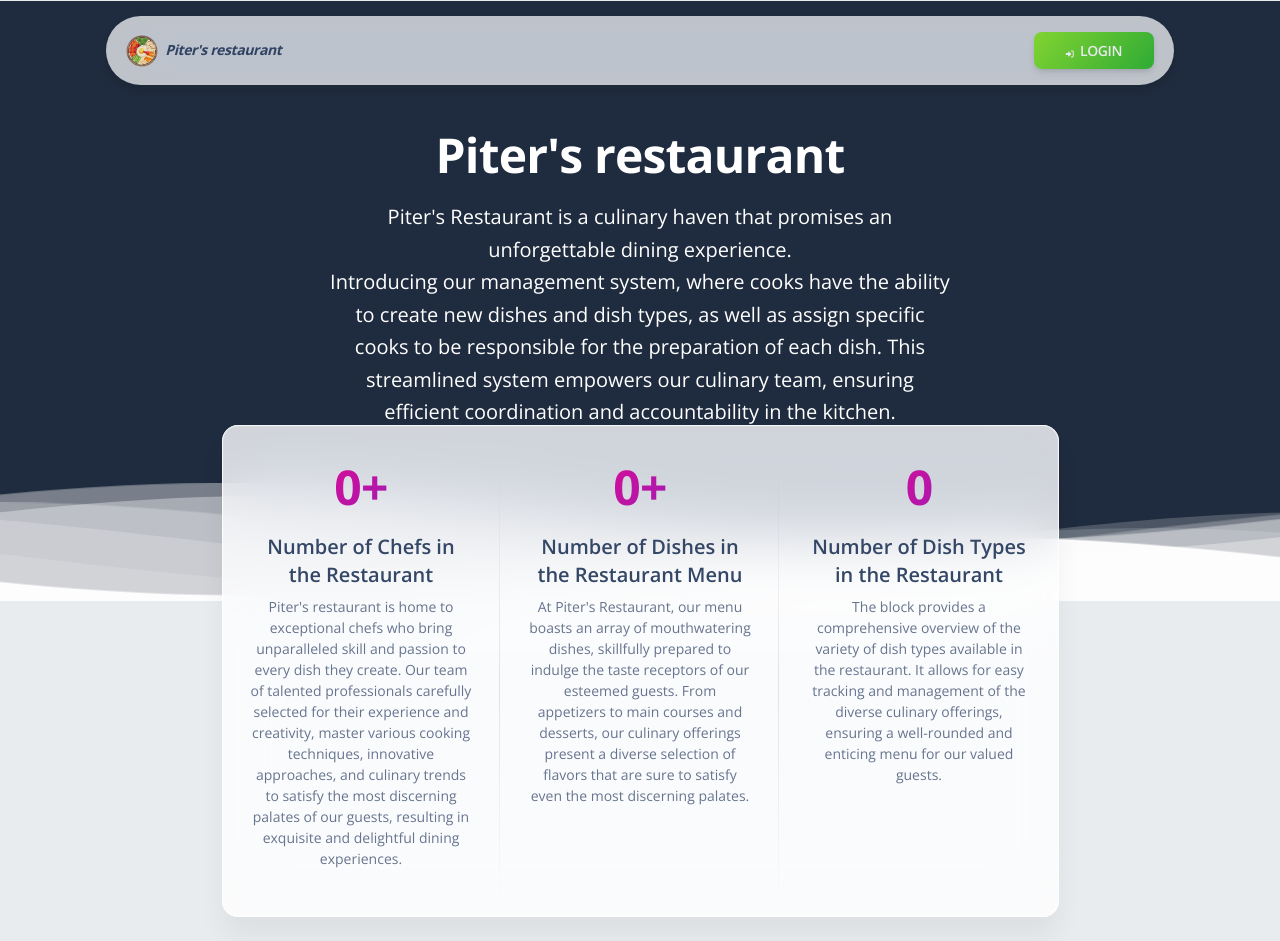
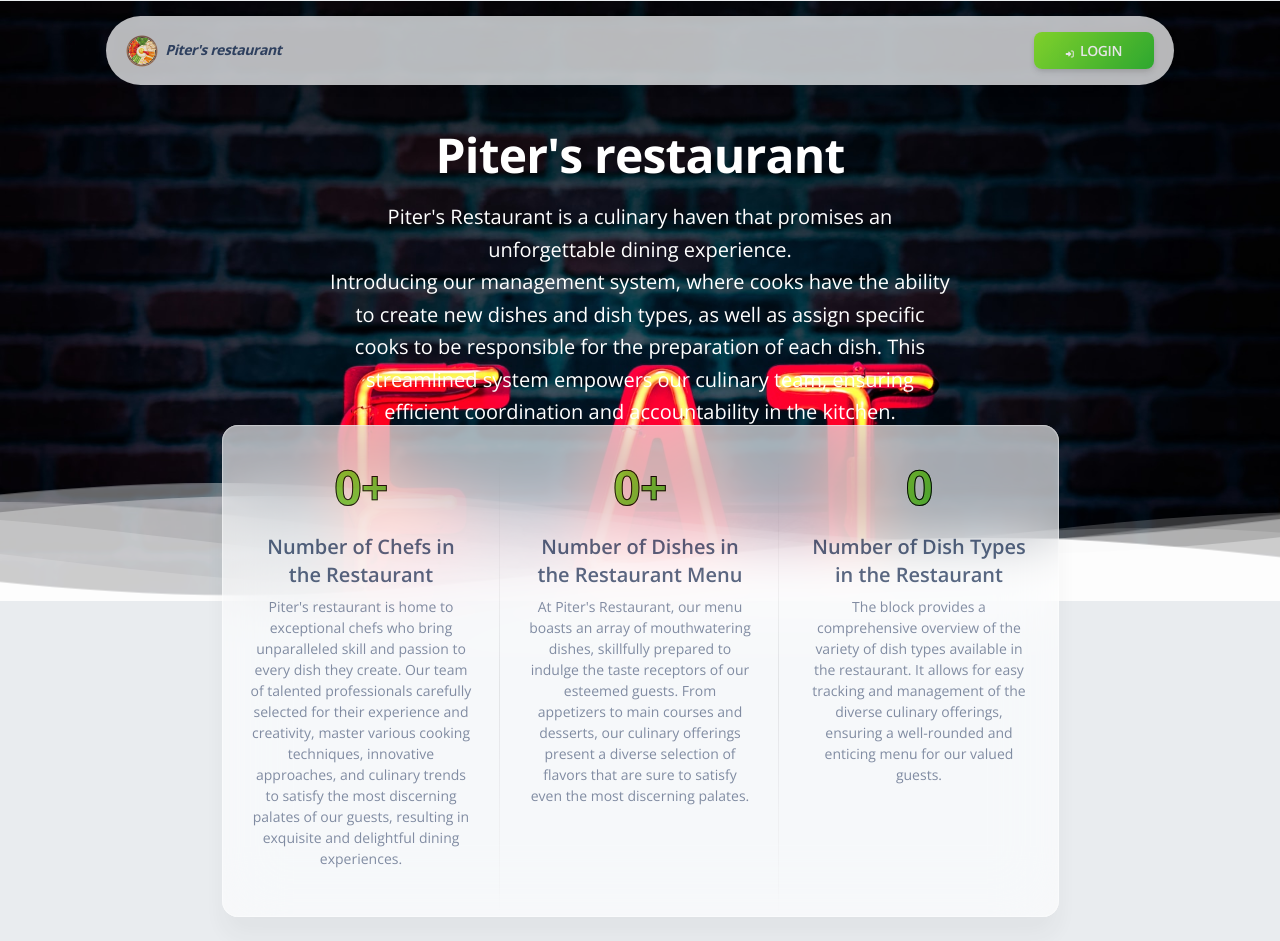
Before and after one commit to Sebshe/restaurant-kitchen-service-, a Django app: page / in a window 1280 px wide. Run offline with Django 4.2, Linux system fonts and the light colour scheme; data that the repository does not hold is empty; some libraries are stand-ins or nearby versions.

Commit message:
Added styles to index.html

```diff
--- a/templates/kitchen_service/index.html
+++ b/templates/kitchen_service/index.html
@@ -13,7 +13,7 @@
 
 <header class="header-2">
   <div class="page-header min-vh-75 relative py-xl-8"
-       style="background-color: #1f2b3e">
+       style="background-image: url('{% static 'img/back_main.jpg' %}')">
     <div class="container">
       <div class="row">
         <div class="col-lg-7 text-center mx-auto">
@@ -56,11 +56,11 @@
 <section class="pt-3 pb-4" id="count-stats">
   <div class="container">
     <div class="row">
-      <div class="col-lg-9 z-index-2 border-radius-xl mt-n10 mx-auto py-3 blur shadow-blur">
+      <div class="col-lg-9 z-index-2 border-radius-xl mt-n10 mx-auto py-3 blur shadow-blur opacity-8">
         <div class="row">
           <div class="col-md-4 position-relative">
             <div class="p-3 text-center">
-              <h1 class="text-gradient text-primary">
+              <h1 class="text-gradient text-success text-stroke">
                 <span id="state1">{{ cooks_count }}</span>+
               </h1>
               <h5 class="mt-3">
@@ -80,7 +80,7 @@
           </div>
           <div class="col-md-4 position-relative">
             <div class="p-3 text-center">
-              <h1 class="text-gradient text-primary">
+              <h1 class="text-gradient text-success text-stroke">
                 <span id="state2">{{ dishes_count }}</span>+
               </h1>
               <h5 class="mt-3">Number of Dishes in the Restaurant Menu</h5>
@@ -96,7 +96,7 @@
           </div>
           <div class="col-md-4">
             <div class="p-3 text-center">
-              <h1 class="text-gradient text-primary" id="state3">
+              <h1 class="text-gradient text-success text-stroke" id="state3">
                 {{ dish_types_count }}
               </h1>
               <h5 class="mt-3">
```
Also changed, not shown: static/img/back_main.jpg (added).
